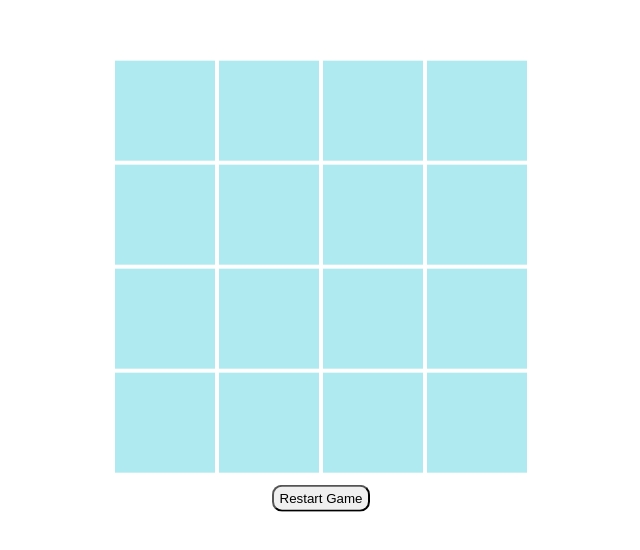
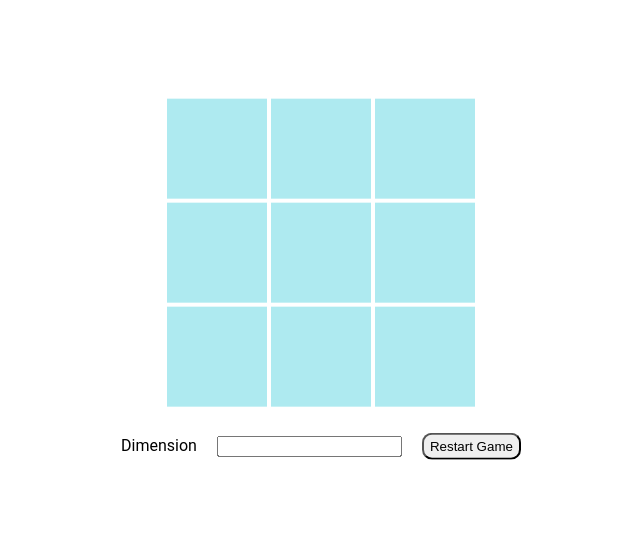
Before and after one commit to ViktoryiaYatskova/TicTacToe, a React app: page / in a window 1280 px wide. Shown: the part 110-660 px from the top of the page, without its empty margins (319-959 px from the left). Built offline with nearby package versions, Linux system fonts and the light colour scheme.

Commit message:
Make dimension customizable

```diff
--- a/src/Helpers.js
+++ b/src/Helpers.js
@@ -1,4 +1,4 @@
-import { ROWS_NUMBER, COLUMNS_NUMBER, CellStates } from './constants/Constants';
+import { CellStates, PlayerTools } from './constants/Constants';
 
 /**
  * @param  {Array} cells
@@ -15,11 +15,10 @@ export function splitCellsToRows(cells, rowsNumber, columnNumber) {
         const startIndex = rowNumber * columnNumber;
         const endIndex = startIndex + columnNumber;
         rows.push(cells.slice(startIndex, endIndex));
-    } while(rowNumber < rowsNumber - 1);
+    } while (rowNumber < rowsNumber - 1);
 
     return rows;
 }
-
 
 /**
  * @param  {number} currentPlayerTool
@@ -29,16 +28,15 @@ export function getNextPlayerTool(currentPlayerTool) {
     return Number(!currentPlayerTool);
 }
 
-
 /**
- * @param  {number} rowIndex    description
- * @param  {number} columnIndex description
- * @returns {number}             description
+ * @param  {number} rowIndex
+ * @param  {number} columnIndex
+ * @param  {number} columnIndimension
+ * @returns {number}
  */
-export function generateCellId(rowIndex, columnIndex) {
-    return rowIndex * ROWS_NUMBER + columnIndex;//`${columnIndex}-${rowIndex}`;
+export function generateCellId(rowIndex, columnIndex, dimension) {
+    return rowIndex * dimension + columnIndex;//`${columnIndex}-${rowIndex}`;
 }
-
 
 /**
  * @param  {Array} winningCombination
@@ -53,12 +51,13 @@ export function isWinCell(winningCombination, cell) {
 
 /**
  * @param  {Array} cells
+ * @param  {Number} rowsNumber
  * @returns {Array} winning cells combination
  */
-export function checkForWin(cells) {
+export function checkForWin(cells, rowsNumber) {
     let winCombination = [];
     [checkRows, checkColumns, checkDiagonals].find((check) => {
-        winCombination = check(cells);
+        winCombination = check(cells, rowsNumber);
         return winCombination;
     });
     return winCombination;
@@ -68,13 +67,14 @@ export function checkForWin(cells) {
  * @param  {Array} cells
  * @returns {Array|null} winning cells combination
  */
-function checkRows(cells) {
-    for (let i = 0; i < ROWS_NUMBER; i++) {
+function checkRows(cells, rowsNumber) {
+    const columnsNumber = cells.length / rowsNumber;
+    for (let i = 0; i < rowsNumber; i++) {
         let prevCell;
         let isWin = true;
 
-        for(let j = 0; j < COLUMNS_NUMBER; j++) {
-            const currentCell = cells[i * COLUMNS_NUMBER + j];
+        for (let j = 0; j < columnsNumber; j++) {
+            const currentCell = cells[i * columnsNumber + j];
 
             if (currentCell.value === CellStates.EMPTY) {
                 isWin = false;
@@ -88,21 +88,23 @@ function checkRows(cells) {
                 prevCell = currentCell;
             }
         }
-        if (isWin) return cells.slice(i * COLUMNS_NUMBER, (i + 1) * COLUMNS_NUMBER);
+        if (isWin) return cells.slice(i * columnsNumber, (i + 1) * columnsNumber);
     }
 }
 
 /**
  * @param  {Array} cells
+ * @param {Number} rowsNumber
  * @returns {Array|null} winning cells combination
  */
-function checkColumns(cells) {
-    for (let i = 0; i < COLUMNS_NUMBER; i++) {
+function checkColumns(cells, rowsNumber) {
+    const columnsNumber = cells.length / rowsNumber;
+    for (let i = 0; i < columnsNumber; i++) {
         let prevCell;
         let isWin = true;
 
-        for(let j = 0; j < ROWS_NUMBER; j++) {
-            const currentCell = cells[i + j * ROWS_NUMBER];
+        for (let j = 0; j < rowsNumber; j++) {
+            const currentCell = cells[i + j * rowsNumber];
 
             if (currentCell.value === CellStates.EMPTY) {
                 isWin = false;
@@ -116,7 +118,7 @@ function checkColumns(cells) {
                 prevCell = currentCell;
             }
         }
-        if (isWin) return cells.filter((cell, idx) => idx % COLUMNS_NUMBER === i);
+        if (isWin) return cells.filter((cell, idx) => idx % columnsNumber === i);
     }
 }
 
@@ -124,18 +126,19 @@ function checkColumns(cells) {
  * @param  {Array} cells
  * @returns {Array|null} winning cells combination
  */
-function checkDiagonals(cells) {
+function checkDiagonals(cells, rowsNumber) {
     let prevCell;
     let isWin;
     let diagonalElements;
-    const getFirstDiagonalElementIdx = (j) => j + j * COLUMNS_NUMBER;
-    const getSecondDiagonalElementIdx = (j) => (COLUMNS_NUMBER * (j + 1) - j - 1);
+    const columnsNumber = cells.length / rowsNumber;
+    const getFirstDiagonalElementIdx = (j) => j + j * columnsNumber;
+    const getSecondDiagonalElementIdx = (j) => (columnsNumber * (j + 1) - j - 1);
 
     if ([getFirstDiagonalElementIdx, getSecondDiagonalElementIdx].find((getIdx) => {
         diagonalElements = [];
         isWin = true;
 
-        for(let j = 0; j < ROWS_NUMBER; j++) {
+        for (let j = 0; j < rowsNumber; j++) {
             const currentCell = cells[getIdx(j)];
 
             if (currentCell.value === CellStates.EMPTY) {
@@ -156,3 +159,23 @@ function checkDiagonals(cells) {
         return diagonalElements;
     }
 }
+
+/**
+ * @param {Number} rowsNumber
+ * @param {Number} columnsNumber
+ * @returns {Array} of empty cells
+ */
+export const getInitialCells = (rowsNumber, columnsNumber) =>
+    Array(rowsNumber * columnsNumber)
+        .fill(0)
+        .map((cell, idx) => ({ value: CellStates.EMPTY, id: idx }));
+
+/**
+ * @param {Number} dimension
+ */
+export const getInitialState = (dimension) => ({
+    cells: getInitialCells(dimension, dimension),
+    playerTool: PlayerTools.NOUGHT,
+    winCombination: [],
+    dimension,
+});
--- a/src/components/App.js
+++ b/src/components/App.js
@@ -1,7 +1,5 @@
 import React, { Component } from 'react';
-import { connect } from 'react-redux';
 import Grid from './grid';
-import ActionTypes from '../constants/ActionTypes';
 import ControlPanel from './control-panel';
 import './app.css';
 
@@ -10,19 +8,10 @@ class App extends Component {
         return (
             <div>
                 <Grid />
-                <ControlPanel onRestartClick={this.props.onRestartClick} />
+                <ControlPanel />
             </div>
         );
     }
 }
 
-const mapDispatchToProps = (dispatch) => ({
-    onRestartClick: () => dispatch({
-        type: ActionTypes.RESTART_GAME
-    })
-});
-
-export default connect(
-    null,
-    mapDispatchToProps
-)(App);
+export default App;
--- a/src/components/app.scss
+++ b/src/components/app.scss
@@ -1,6 +1,6 @@
 #root {
     position: absolute;
-    left: 50%;
     top: 50%;
-    transform: translate(-50%, -50%);
+    transform: translate(0, -50%);
+    width: 100%;
 }
--- a/src/components/control-panel/control-panel.scss
+++ b/src/components/control-panel/control-panel.scss
@@ -1,9 +1,13 @@
 .control-panel {
-    margin: 10px;
+    margin: 1.5em;
     text-align: center;
 }
 
-.restart-btn {
+#dimension-input {
+    margin: 0 1.5em;
+}
+
+#restart-btn {
     height: 2em;
     border-radius: 10px;
 }
--- a/src/components/control-panel/index.js
+++ b/src/components/control-panel/index.js
@@ -1,15 +1,49 @@
 import React from 'react';
+import { connect } from 'react-redux'
+import ActionTypes from '../../constants/ActionTypes';
+import { MIN_DIMENSION } from '../../constants/Constants';
 import './control-panel.css';
 
-const ControlPanel = (props) => (
+const ControlPanel = ({ onRestartClick, onChangeDimension }) => (
     <div className="control-panel">
+        <label htmlFor="dimension">Dimension</label>
+        <input
+            id="dimension-input"
+            name="dimension"
+            type="text"
+            onKeyUp={onChangeDimension} />
         <button
-            className="restart-btn"
-            onClick={props.onRestartClick}>
+            id="restart-btn"
+            onClick={onRestartClick}>
 
             Restart Game
         </button>
     </div>
 );
 
-export default ControlPanel;
+const mapDispatchToProps = (dispatch) => ({
+    onRestartClick: () => dispatch({
+        type: ActionTypes.RESTART_GAME
+    }),
+
+    onChangeDimension: (keyEvent) => {
+        const { target, key } = keyEvent;
+        const dimension = +target.value;
+
+        if (key === 'Enter' && isValidDimension(dimension)) {
+            return dispatch({
+                type: ActionTypes.CHANGE_DIMENSION,
+                payload: dimension
+            });
+        }
+    }
+});
+
+function isValidDimension(dimension) {
+    return dimension >= MIN_DIMENSION;
+}
+
+export default connect(
+    null,
+    mapDispatchToProps
+)(ControlPanel);
--- a/src/components/grid/index.js
+++ b/src/components/grid/index.js
@@ -4,7 +4,6 @@ import './grid.css';
 import Row from './row';
 import { splitCellsToRows } from '../../Helpers';
 import ActionTypes from '../../constants/ActionTypes';
-import { ROWS_NUMBER, COLUMNS_NUMBER } from '../../constants/Constants';
 
 const Grid = ({ rows, winCombination, onCellClick }) => (
     <div className="grid" onClick={onCellClick}>
@@ -19,8 +18,8 @@ const Grid = ({ rows, winCombination, onCellClick }) => (
     </div>
 );
 
-const mapStateToProps = ({ cells, winCombination }) => ({
-    rows: splitCellsToRows(cells, ROWS_NUMBER, COLUMNS_NUMBER),
+const mapStateToProps = ({ cells, winCombination, dimension }) => ({
+    rows: splitCellsToRows(cells, dimension, dimension),
     winCombination,
 });
 
--- a/src/constants/ActionTypes.js
+++ b/src/constants/ActionTypes.js
@@ -1,4 +1,5 @@
 export default {
   MAKE_STEP: 0,
   RESTART_GAME: 1,
+  CHANGE_DIMENSION: 2,
 }
--- a/src/constants/Constants.js
+++ b/src/constants/Constants.js
@@ -1,4 +1,5 @@
-const FIELD_DIMENSION = 4;
+export const INITIAL_DIMENSION = 3;
+export const MIN_DIMENSION = 1;
 
 export const PlayerTools = {
   NOUGHT: 0,
@@ -16,6 +17,3 @@ export const CellStateClasses = {
   [CellStates.NOUGHT]: 'nought-cell',
   [CellStates.CROSS]: 'cross-cell',
 }
-
-export const COLUMNS_NUMBER = FIELD_DIMENSION;
-export const ROWS_NUMBER = FIELD_DIMENSION;
--- a/src/reducers/RootReducer.js
+++ b/src/reducers/RootReducer.js
@@ -1,24 +1,14 @@
-import { COLUMNS_NUMBER, ROWS_NUMBER, CellStates, PlayerTools } from '../constants/Constants';
+import { INITIAL_DIMENSION, CellStates } from '../constants/Constants';
 import ActionTypes from '../constants/ActionTypes';
-import { getNextPlayerTool, checkForWin } from '../Helpers';
+import { getNextPlayerTool, checkForWin, getInitialState } from '../Helpers';
 
-const INITIAL_CELLS = Array(ROWS_NUMBER * COLUMNS_NUMBER)
-    .fill(0)
-    .map((cell, idx) => ({ value: CellStates.EMPTY, id: idx }));
-
-const INITIAL_STATE = {
-    cells: INITIAL_CELLS,
-    playerTool: PlayerTools.NOUGHT,
-    winCombination: [],
-};
-
-const rootReducers = (state = INITIAL_STATE, action) => {
+const rootReducers = (state = getInitialState(INITIAL_DIMENSION), action) => {
     switch (action.type) {
 
-        case ActionTypes.MAKE_STEP:
-            const { cells, playerTool, winCombination } = state;
+        case ActionTypes.MAKE_STEP: {
+            const { cells, playerTool, winCombination, dimension } = state;
             const { column, row } = action.payload;
-            const cellIndex = column + row * ROWS_NUMBER;
+            const cellIndex = column + row * dimension;
             const cellValue = cells[cellIndex].value;
             const isGameOver = !!winCombination.length;
 
@@ -31,19 +21,25 @@ const rootReducers = (state = INITIAL_STATE, action) => {
                 newCells.splice(cellIndex, 1, newCell);
 
                 const nextPlayerTool = getNextPlayerTool(playerTool);
-                const winCombination = checkForWin(newCells) || [];
-                const newState = Object.assign({}, state, {
+                const winCombination = checkForWin(newCells, dimension) || [];
+                const newState = {
+                    ...state,
                     cells: newCells,
                     playerTool: nextPlayerTool,
                     winCombination,
-                });
+                };
                 return newState;
             }
-
             return state;
+        }
 
         case ActionTypes.RESTART_GAME:
-            return INITIAL_STATE;
+            return getInitialState(state.dimension);
+
+        case ActionTypes.CHANGE_DIMENSION: {
+            const dimension = action.payload;
+            return getInitialState(dimension);
+        }
 
         default:
             return state;
```
